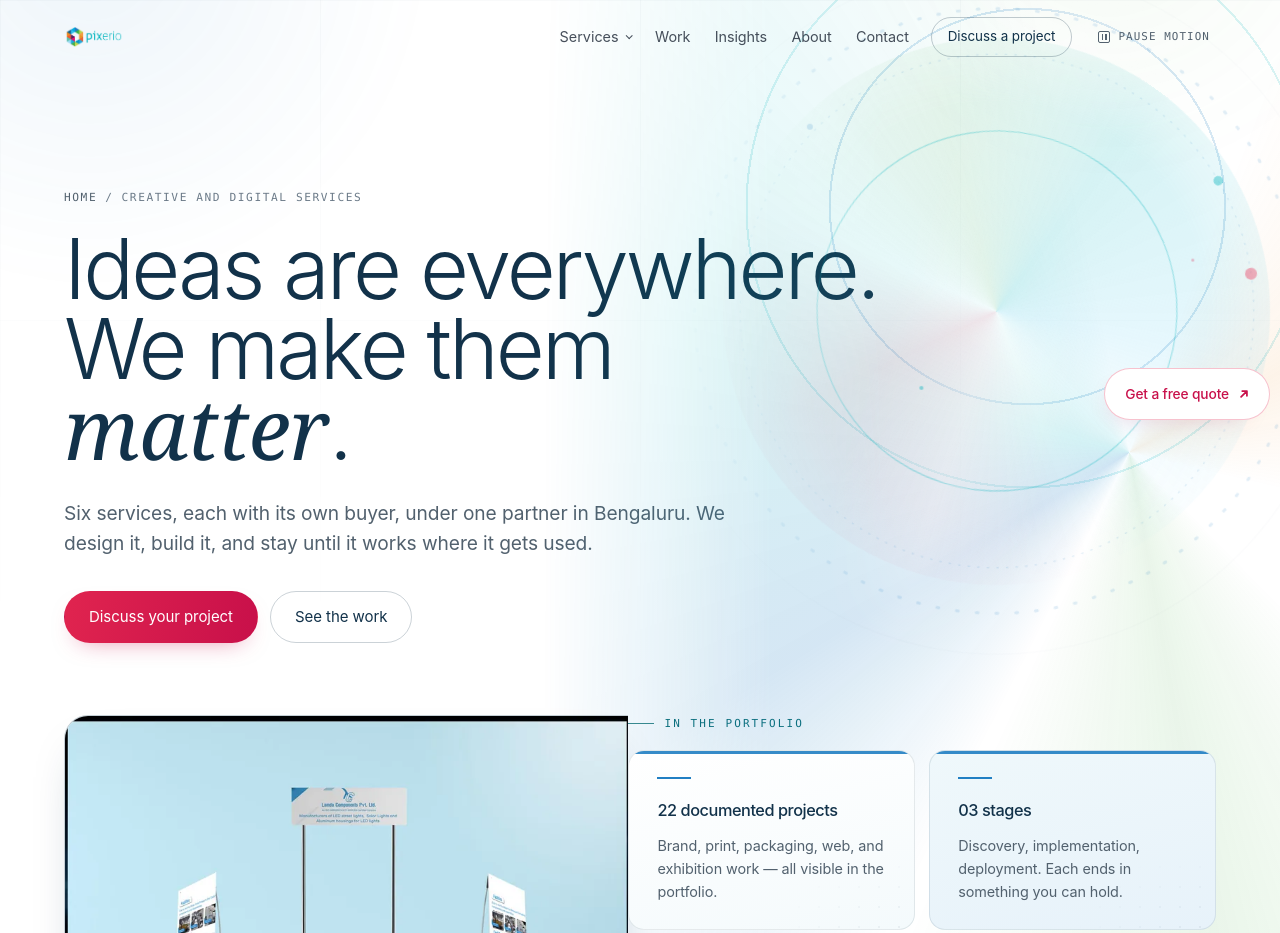
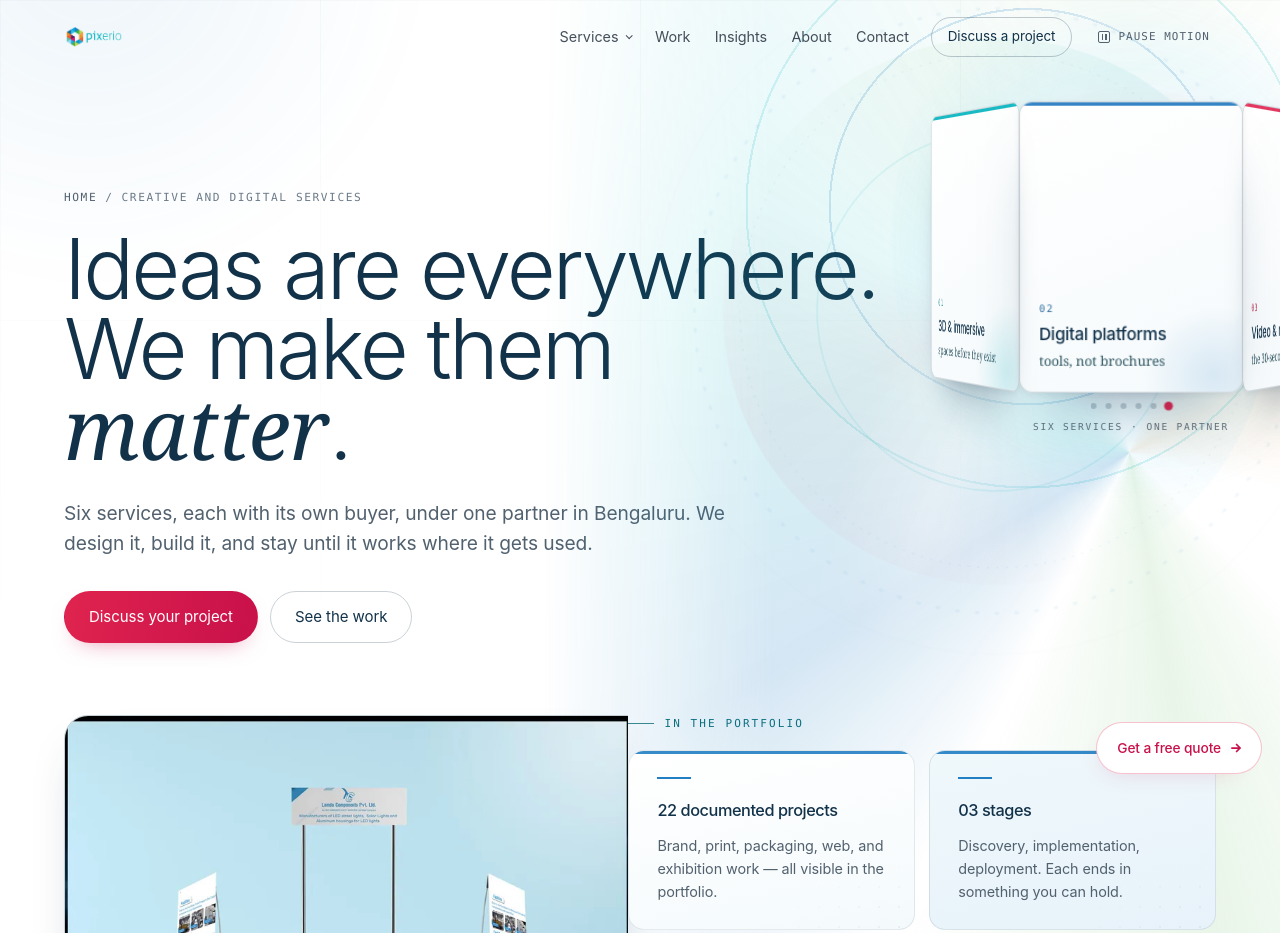
Before and after one commit to rakeshpasupuleati11-bot/pixerio-reference-ui, a plain HTML site: page reference-ui/index.html in a window 1280 px wide. Shown: the top 933 px of the page. Drawn offline with Linux system fonts and the light colour scheme.

Commit message:
Hero: hexagonal service drum (six services, stepped rotation, step dots, caption); quote tab moved to bottom-right

```diff
--- a/reference-ui/assets/css/px.css
+++ b/reference-ui/assets/css/px.css
@@ -1181,7 +1181,7 @@ html,body{overflow-x:clip}
 .link::after{background:var(--brand)}
 
 /* one persistent action, the way the live site does it */
-.quote-tab{position:fixed;right:10px;top:46%;z-index:60;display:inline-flex;align-items:center;gap:8px;
+.quote-tab{position:fixed;right:18px;bottom:26px;z-index:60;display:inline-flex;align-items:center;gap:8px;
   padding:14px 18px 14px 20px;border-radius:999px;background:#FFFFFF;color:var(--brand-deep);
   border:1px solid rgba(224,36,79,.28);
   font-size:.86rem;font-weight:500;letter-spacing:-.01em;box-shadow:-8px 10px 26px -18px rgba(200,16,74,.30);
@@ -1235,3 +1235,72 @@ html,body{overflow-x:clip}
 html[data-motion="paused"] .hero-motion *{animation-play-state:paused !important}
 @media (prefers-reduced-motion:reduce){.hero-motion{display:none}}
 @media (max-width:1079px){.hero-motion{display:none}}
+
+/* ==========================================================================
+   v2.7 — the hero prism: six services on a hexagonal drum
+   The mark is a faceted solid and the copy says six services under one partner,
+   so the hero turns that into an object: six glass panels, one per service,
+   square-on at rest for readability, advancing one face every five seconds.
+   Backfaces are hidden so type never reads mirrored. aria-hidden, pauses with
+   the motion toggle, hidden under 1080px and with reduced motion.
+   ========================================================================== */
+.hero-motion{-webkit-mask-image:none;mask-image:none}
+.hero-motion__rings,.hero-motion__sweep{
+  -webkit-mask-image:radial-gradient(closest-side,#000 62%,transparent 100%);
+  mask-image:radial-gradient(closest-side,#000 62%,transparent 100%)}
+.hero-motion__rings{opacity:.42}
+.hero-motion__prism{opacity:.42}
+
+.hero-prism{--face:clamp(172px,15.6vw,210px);--faceh:calc(var(--face) * 1.3);
+  --r:calc(var(--face) * .866);
+  position:absolute;right:17.5%;top:23%;width:var(--face);height:var(--faceh);
+  perspective:1600px;transform-style:preserve-3d}
+.hero-prism::before{content:"";position:absolute;left:50%;top:48%;width:240%;height:240%;
+  transform:translate(-50%,-50%);border-radius:50%;pointer-events:none;
+  background:radial-gradient(circle,rgba(235,47,91,.09),rgba(48,192,240,.07) 44%,transparent 66%)}
+.hero-prism__drum{position:absolute;inset:0;transform-style:preserve-3d;
+  animation:drum-turn 30s cubic-bezier(.76,0,.24,1) infinite}
+.hero-prism__face{position:absolute;inset:0;display:flex;flex-direction:column;justify-content:flex-end;gap:7px;
+  padding:16px 17px 18px;border-radius:12px;overflow:hidden;
+  background:linear-gradient(155deg,#FFFFFF,#F5FAFC);
+  border:1px solid rgba(18,50,74,.18);
+  box-shadow:0 30px 60px -34px rgba(18,50,74,.55),0 2px 6px rgba(18,50,74,.07),inset 0 1px 0 #FFFFFF;
+  transform:rotateY(calc(var(--i) * 60deg)) translateZ(var(--r));
+  backface-visibility:hidden;-webkit-backface-visibility:hidden}
+.hero-prism__face::before{content:"";position:absolute;left:0;top:0;height:3px;width:100%;background:var(--hue);opacity:.9}
+.hero-prism__face::after{content:"";position:absolute;right:-40px;bottom:-50px;width:130px;height:130px;border-radius:50%;
+  background:radial-gradient(circle,var(--hue-soft),transparent 68%)}
+.hero-prism__n{font-family:var(--mono);font-size:.56rem;letter-spacing:.16em;color:var(--hue-ink);opacity:.9}
+.hero-prism__face b{font-size:clamp(.94rem,1.08vw,1.06rem);font-weight:500;letter-spacing:-.015em;color:var(--on-paper);line-height:1.22}
+.hero-prism__face em{font-style:normal;font-size:.75rem;line-height:1.35;color:#2E5560}
+.hero-prism__face:nth-child(1){--hue:#00B3BD;--hue-ink:#007E86;--hue-soft:rgba(0,179,189,.16)}
+.hero-prism__face:nth-child(2){--hue:#2078C0;--hue-ink:#175C95;--hue-soft:rgba(32,120,192,.14)}
+.hero-prism__face:nth-child(3){--hue:#E0244F;--hue-ink:#B3123F;--hue-soft:rgba(224,36,79,.12)}
+.hero-prism__face:nth-child(4){--hue:#49AD48;--hue-ink:#2E7C2D;--hue-soft:rgba(73,173,72,.14)}
+.hero-prism__face:nth-child(5){--hue:#F09840;--hue-ink:#A9600F;--hue-soft:rgba(240,152,64,.16)}
+.hero-prism__face:nth-child(6){--hue:#30C0F0;--hue-ink:#137CA4;--hue-soft:rgba(48,192,240,.16)}
+.hero-prism__dots{position:absolute;left:50%;bottom:-32px;transform:translateX(-50%);
+  display:flex;gap:9px;align-items:center}
+.hero-prism__dots i{width:6px;height:6px;border-radius:50%;background:rgba(18,50,74,.22);
+  animation:dot-on 30s linear infinite}
+.hero-prism__dots i:nth-child(1){animation-delay:0s}
+.hero-prism__dots i:nth-child(2){animation-delay:-5s}
+.hero-prism__dots i:nth-child(3){animation-delay:-10s}
+.hero-prism__dots i:nth-child(4){animation-delay:-15s}
+.hero-prism__dots i:nth-child(5){animation-delay:-20s}
+.hero-prism__dots i:nth-child(6){animation-delay:-25s}
+@keyframes dot-on{0%,11%{background:#E0244F;transform:scale(1.45)}
+  14%,100%{background:rgba(18,50,74,.22);transform:scale(1)}}
+.hero-prism__cap{position:absolute;left:50%;bottom:-58px;transform:translateX(-50%);margin:0;
+  display:flex;gap:8px;white-space:nowrap;font-family:var(--mono);font-size:.6rem;
+  letter-spacing:.18em;text-transform:uppercase;color:var(--on-paper-muted);opacity:.9}
+@keyframes drum-turn{
+  0%,13.4%{transform:rotateY(0deg)}
+  16.667%,30.1%{transform:rotateY(-60deg)}
+  33.333%,46.8%{transform:rotateY(-120deg)}
+  50%,63.4%{transform:rotateY(-180deg)}
+  66.667%,80.1%{transform:rotateY(-240deg)}
+  83.333%,96.8%{transform:rotateY(-300deg)}
+  100%{transform:rotateY(-360deg)}
+}
+html[data-motion="paused"] .hero-prism__drum,html[data-motion="paused"] .hero-prism__dots i{animation-play-state:paused}
--- a/reference-ui/assets/js/px.js
+++ b/reference-ui/assets/js/px.js
@@ -187,7 +187,7 @@
     var tab = document.createElement('a');
     tab.className = 'quote-tab';
     tab.href = 'contact-us.html';
-    tab.innerHTML = '<span>Get a free quote</span><svg viewBox="0 0 24 24" fill="none" stroke="currentColor" stroke-width="3" aria-hidden="true"><path d="M7 17 17 7M9 7h8v8" stroke-linecap="round" stroke-linejoin="round"/></svg>';
+    tab.innerHTML = '<span>Get a free quote</span><svg viewBox="0 0 24 24" fill="none" stroke="currentColor" stroke-width="3" aria-hidden="true"><path d="M5 12h14M13 6l6 6-6 6" stroke-linecap="round" stroke-linejoin="round"/></svg>';
     document.body.appendChild(tab);
   }
 
--- a/reference-ui/index.html
+++ b/reference-ui/index.html
@@ -74,9 +74,32 @@
         <g class="hm-orbit"><circle class="hm-node" cx="300" cy="86" r="5"/></g>
         <g class="hm-orbit hm-orbit--2"><circle class="hm-node hm-node--teal" cx="514" cy="300" r="4"/></g>
       </svg>
-      <span class="hm-spark hm-spark--1"></span>
-      <span class="hm-spark hm-spark--2"></span>
-      <span class="hm-spark hm-spark--3"></span>
+
+      <!-- six services on a hexagonal drum: readable at rest, one turn at a time -->
+      <div class="hero-prism">
+        <div class="hero-prism__drum">
+          <div class="hero-prism__face" style="--i:0">
+            <span class="hero-prism__n">01</span><b>3D &amp; immersive</b><em>spaces before they exist</em>
+          </div>
+          <div class="hero-prism__face" style="--i:1">
+            <span class="hero-prism__n">02</span><b>Digital platforms</b><em>tools, not brochures</em>
+          </div>
+          <div class="hero-prism__face" style="--i:2">
+            <span class="hero-prism__n">03</span><b>Video &amp; motion</b><em>the 30-second version</em>
+          </div>
+          <div class="hero-prism__face" style="--i:3">
+            <span class="hero-prism__n">04</span><b>Brand &amp; design</b><em>one identity, everywhere</em>
+          </div>
+          <div class="hero-prism__face" style="--i:4">
+            <span class="hero-prism__n">05</span><b>Learning</b><em>training that scales</em>
+          </div>
+          <div class="hero-prism__face" style="--i:5">
+            <span class="hero-prism__n">06</span><b>Search &amp; marketing</b><em>found by intent</em>
+          </div>
+        </div>
+        <div class="hero-prism__dots" aria-hidden="true"><i></i><i></i><i></i><i></i><i></i><i></i></div>
+        <p class="hero-prism__cap"><span>Six services</span><span>·</span><span>one partner</span></p>
+      </div>
     </div>
     <div class="crumbs"><a href="index.html">Home</a><span>/</span><span>Creative and digital services</span></div>
     <h1 data-split>Ideas are everywhere.<br>We make them <em>matter</em>.</h1>
```
